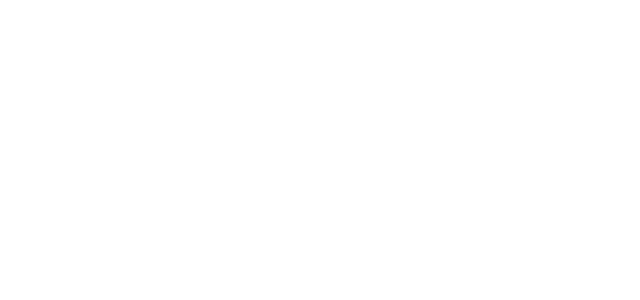
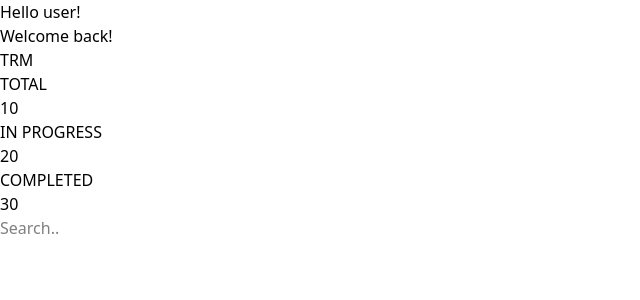
Before and after one commit to HotBurgi/TRM, a SvelteKit app: page /header in a window 1280 px wide. Shown: the top 300 px of the page, without its empty margins (0-640 px from the left). Built offline with nearby package versions, Linux system fonts and the light colour scheme.

Commit message:
Layout base header + form task

```diff
--- a/src/routes/header/+page.svelte
+++ b/src/routes/header/+page.svelte
@@ -0,0 +1,30 @@
+<div>
+    <h1>Hello user!</h1>
+    <p>Welcome back!</p>
+
+    <h1>TRM</h1>
+</div>
+
+
+<div>
+    <div>
+        <h1>TOTAL</h1>
+        <h1>10</h1>
+    </div>
+
+    <div>
+        <h1>IN PROGRESS</h1>
+        <h1>20</h1>
+    </div>
+
+    <div>
+        <h1>COMPLETED</h1>
+        <h1>30</h1>
+    </div>
+</div>
+
+
+<form>
+    <input type="text" placeholder="Search.." name="search">
+    <button type="submit"></button>
+</form>
--- /dev/null
+++ b/src/routes/task_form/+task_form.svelte
@@ -0,0 +1,20 @@
+<form>
+    <label for="title">Title:</label>
+    <input type="text" id="title" name="title"><br>
+
+    <label for="object">Object:</label>
+    <input type="text" id="object" name="object"><br>
+
+    <label for="deadline">Deadline:</label>
+    <input type="date" id="deadline" name="deadline"><br>
+
+    <label for="priority">Priority:</label>
+    <select id="priority" name="priority">
+        <option value="Urgent">Urgent</option>
+        <option value="Medium">Medium</option>
+        <option value="Low">Low</option>
+        <option value="None">None</option>
+    </select><br>
+
+    <input type="submit" value="Submit">
+</form>
```
